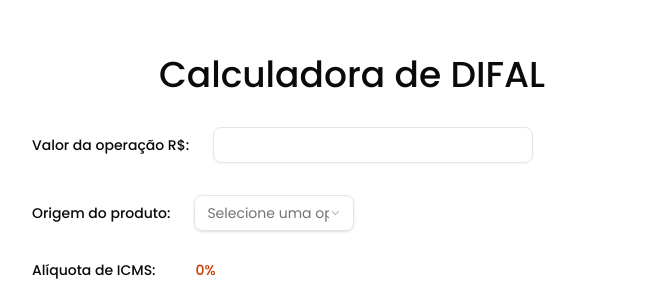
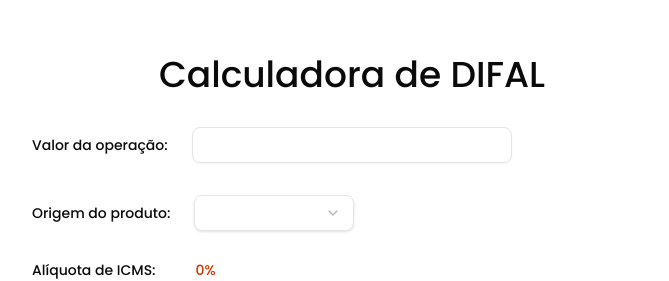
Before and after one commit to FillipeDiord/calculadora-difal, a React (Vite) app: page / in a window 1280 px wide. Shown: the part 188-469 px from the top of the page, without its empty margins (288-957 px from the left). Built offline with nearby package versions, Linux system fonts and the light colour scheme.

Commit message:
refactor: 💡 remove placeholder
remove placeholder

```diff
--- a/src/App.tsx
+++ b/src/App.tsx
@@ -65,7 +65,7 @@ function App() {
 
       <div className="flex flex-col items-center w-160 mb-8 gap-8">
         <div className="flex items-center w-full gap-6">
-          <Label>Valor da operação R$:</Label>
+          <Label>Valor da operação:</Label>
           <Input
             type="text"
             value={operationValue}
@@ -88,7 +88,7 @@ function App() {
             defaultValue={originProduct}
           >
             <SelectTrigger className="select-trigger w-40">
-              <SelectValue placeholder="Selecione uma opção" />
+              <SelectValue placeholder="" />
             </SelectTrigger>
             <SelectContent>
               <SelectItem value="nacional">Nacional</SelectItem>
```
